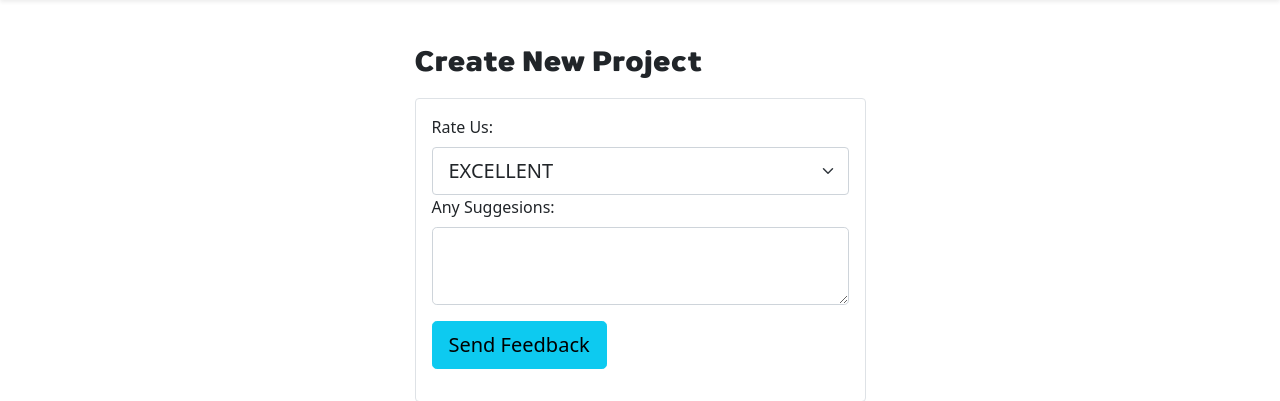
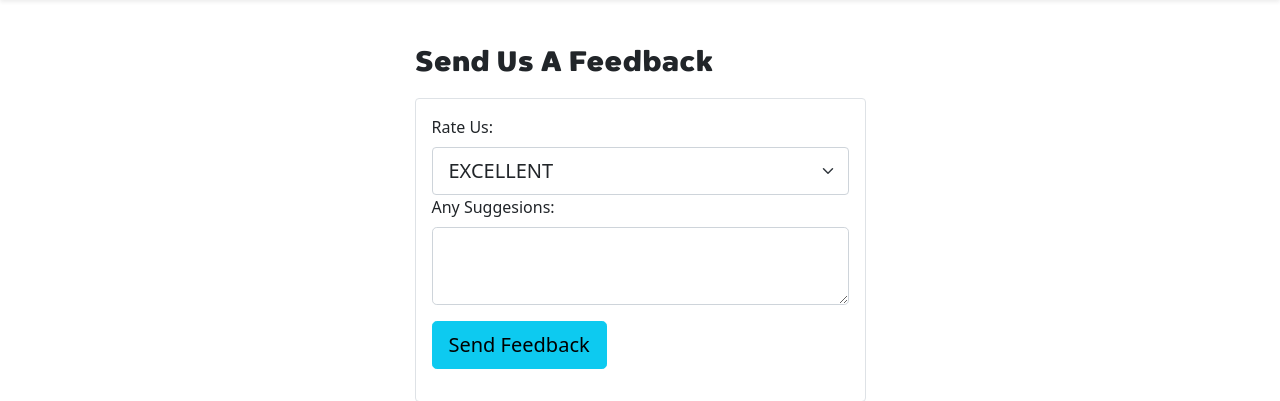
Before and after one commit to ndmichael/alluring-decors, a Flask app: page /feedback/ in a window 1280 px wide. Shown: the part 74-475 px from the top of the page. Run offline with Flask 2, Linux system fonts and the light colour scheme; some libraries are stand-ins or nearby versions.

Commit message:
feedback form created for users to send feedback

```diff
--- a/alluringdecors/templates/feedbackform.html
+++ b/alluringdecors/templates/feedbackform.html
@@ -4,7 +4,7 @@
         <div class="row">
             <div class="col-12 col-md-5 mx-auto">
                 <legend class="">
-                    <h3>Create New Project </h3>
+                    <h3>{{legend}}</h3>
                 </legend>
                 <form action="" method="POST" enctype="multipart/form-data" class="border rounded p-3">
                     {{form.hidden_tag()}}
```
